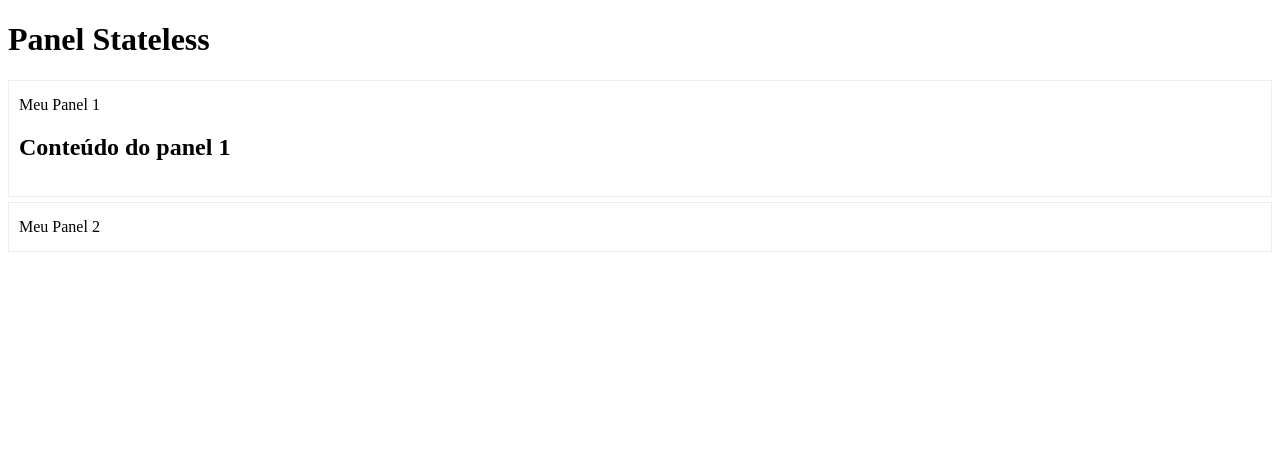
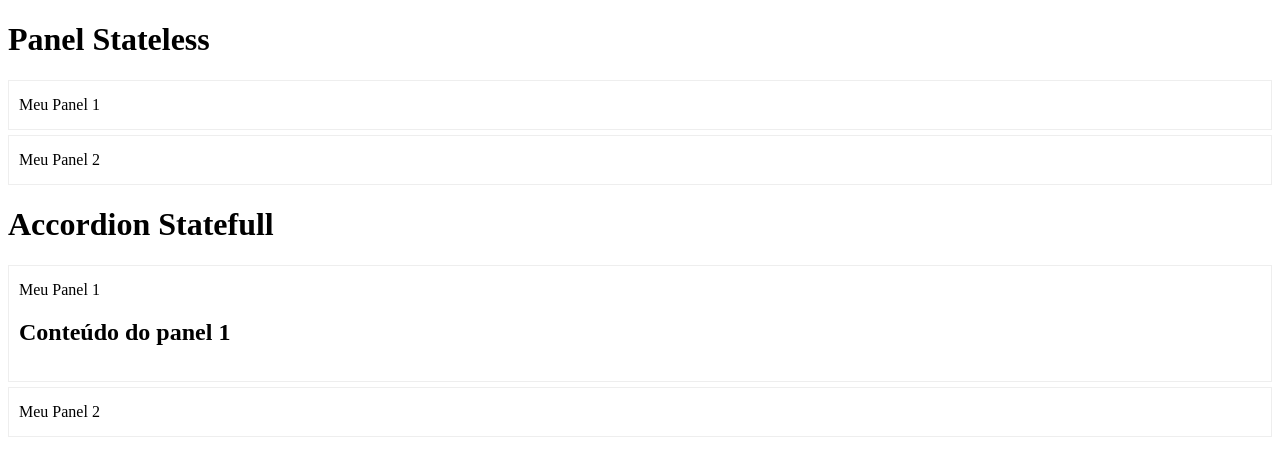
Before and after one commit to vagnerolliver/webcomponents-angular, an Angular app: page / in a window 1280 px wide. Shown: the top 476 px of the page. Built offline with nearby package versions, Linux system fonts and the light colour scheme.

Commit message:
improvements

```diff
--- a/src/app/app.component.html
+++ b/src/app/app.component.html
@@ -1,5 +1,17 @@
 <h1>
     Panel Stateless
+</h1>
+
+<app-panel title="Meu Panel 1" [opened]="isOpen1" (toggle)="isOpen1 = !isOpen1">
+    <h2>Conteúdo do panel 1</h2>
+</app-panel>
+
+<app-panel title="Meu Panel 2" [opened]="isOpen2" (toggle)="isOpen2 = !isOpen2">
+    <h2>Conteúdo do panel 2</h2>
+</app-panel>
+
+<h1>
+    Accordion Statefull
 </h1>
 
 <app-accordion [collapsed]="true">
--- a/src/app/app.component.ts
+++ b/src/app/app.component.ts
@@ -7,6 +7,6 @@ import { Component } from '@angular/core';
 })
 export class AppComponent {
   title = 'webcomponents';
-  isOpen = true;
-  isOpen2 = true;
+  isOpen1 = false;
+  isOpen2 = false;
 }
```
